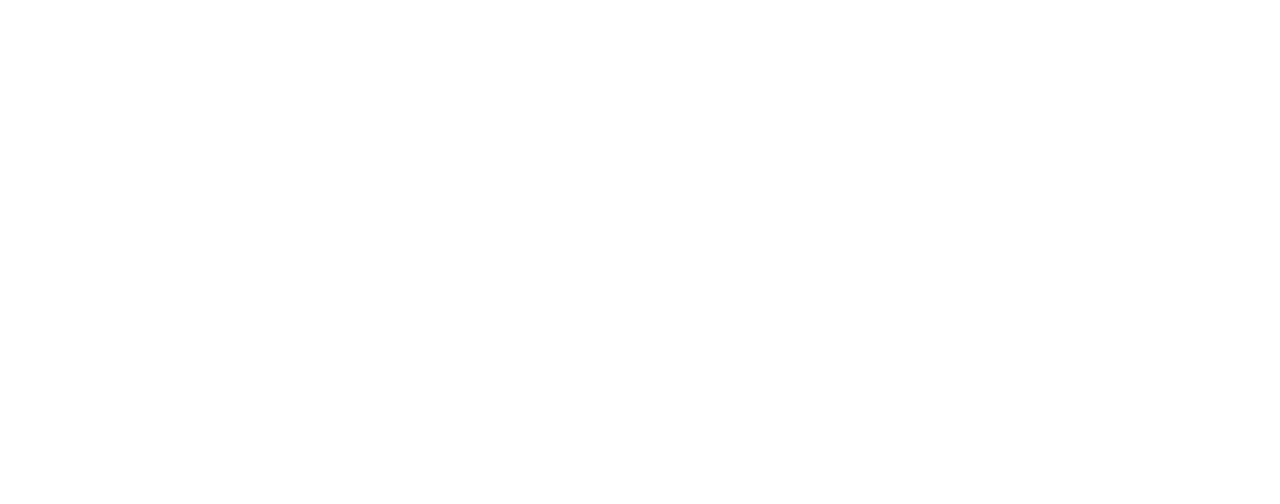
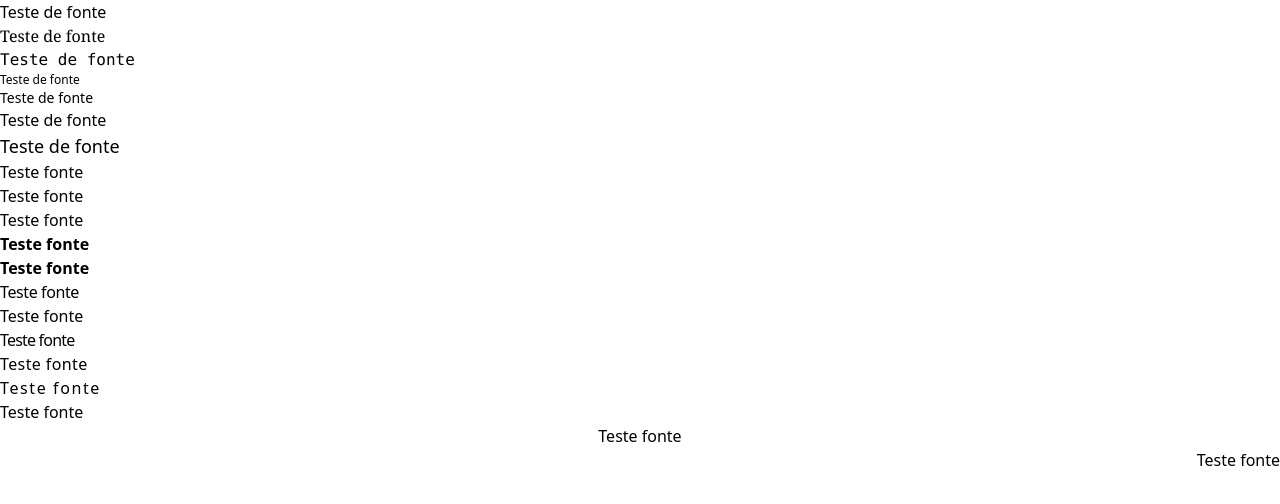
Before and after one commit to ClaudioSiqueira/tailwind-sandbox, a plain HTML site: page 04-typography/index.html in a window 1280 px wide. Drawn offline with nearby package versions, Linux system fonts and the light colour scheme.

Commit message:
Typograph test

```diff
--- a/04-typography/index.html
+++ b/04-typography/index.html
@@ -9,14 +9,36 @@
   </head>
   <body>
     <!-- Font Family -->
+    <div class="font-sans">Teste de fonte</div>
+    <div class="font-serif">Teste de fonte</div>
+    <div class="font-mono">Teste de fonte</div>
 
     <!-- Font Size -->
+    <div class="text-xs">Teste de fonte</div>
+    <div class="text-sm">Teste de fonte</div>
+    <div class="text-base">Teste de fonte</div>
+    <div class="text-lg">Teste de fonte</div>
 
     <!-- Font Weight -->
 
+    <div class="font-light">Teste fonte</div>
+    <div class="font-normal">Teste fonte</div>
+    <div class="font-medium">Teste fonte</div>
+    <div class="font-semibold">Teste fonte</div>
+    <div class="font-bold">Teste fonte</div>
+
     <!-- Letter Spacing -->
 
+    <div class="tracking-tight">Teste fonte</div>
+    <div class="tracking-normal">Teste fonte</div>
+    <div class="tracking-tighter">Teste fonte</div>
+    <div class="tracking-wide">Teste fonte</div>
+    <div class="tracking-widest">Teste fonte</div>
+
     <!-- Text Alignment -->
+    <div class="text-left">Teste fonte</div>
+    <div class="text-center">Teste fonte</div>
+    <div class="text-right">Teste fonte</div>
 
     <!-- Text Decoration -->
 
```
